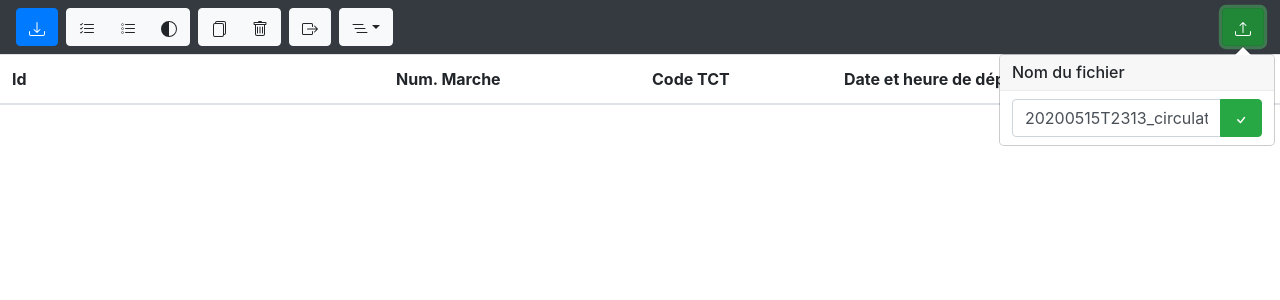
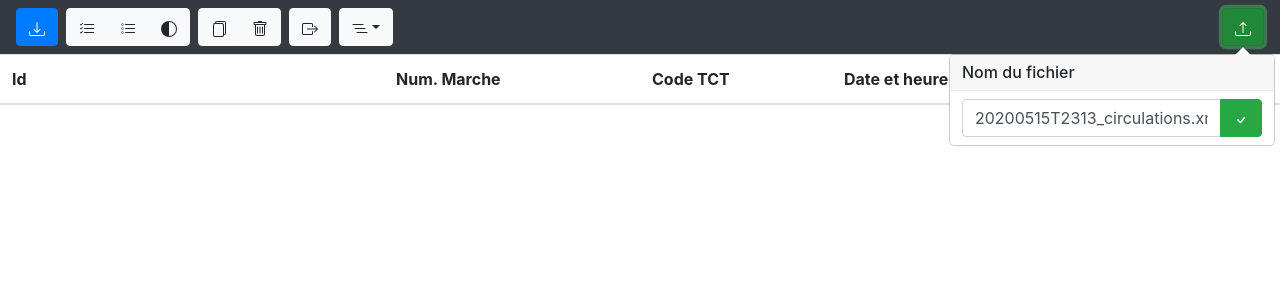
Before and after one commit to bataille/pto-circulations-editor, a React (Create React App) app: page / in a window 1280 px wide. Both pictures are taken after a click on the button 1243 px from the left and 27 px from the top of the page. Shown: the top 300 px of the page. Built offline with nearby package versions, Linux system fonts and the light colour scheme.

Commit message:
Resize filename popover when saving

```diff
--- /dev/null
+++ b/src/Bootstrap-override.css
@@ -0,0 +1,3 @@
+.popover {
+    max-width: none;
+  }
--- a/src/containers/toolbar/SaveButton.js
+++ b/src/containers/toolbar/SaveButton.js
@@ -46,12 +46,12 @@ class SaveButton extends React.Component {
                 placement="bottom"
                 delay={{ show: 100, hide: 100 }}
                 trigger="click"
-                rootClose="true"
+                rootClose={ true }
                 overlay={(props) => (
                     <Popover id="save-name-popover" placement="bottom" {...props}>
                         <Popover.Title as="h3">Nom du fichier</Popover.Title>
                         <Popover.Content>
-                            <InputGroup className={this.props.className}>
+                            <InputGroup className={this.props.className} style={{ width: 300 }}>
                                 <FormControl
                                     defaultValue={this.fileName}
                                     aria-label="Nom du fichier"
--- a/src/index.js
+++ b/src/index.js
@@ -7,6 +7,7 @@ import { Provider } from 'react-redux';
 
 // Importing the Bootstrap CSS
 import 'bootstrap/dist/css/bootstrap.min.css';
+import './Bootstrap-override.css';
 
 ReactDOM.render(
     <React.StrictMode>
```
